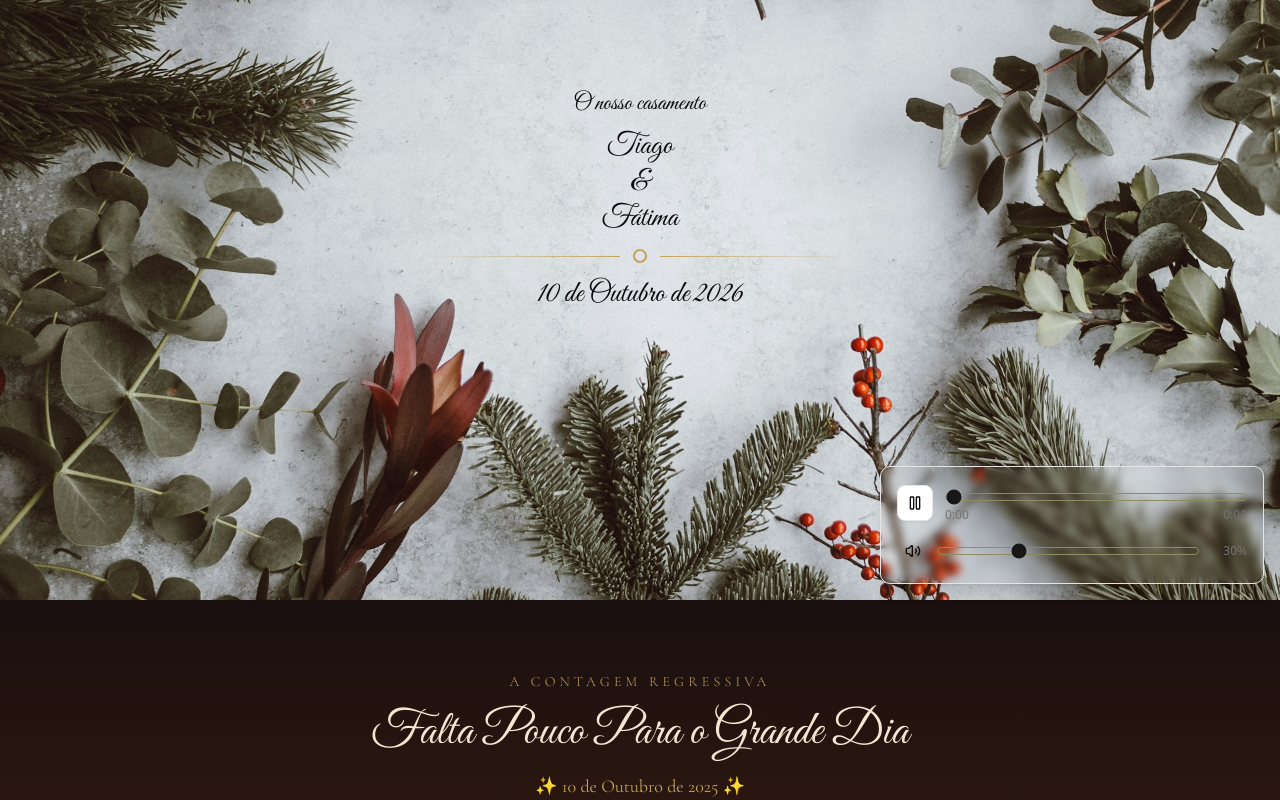
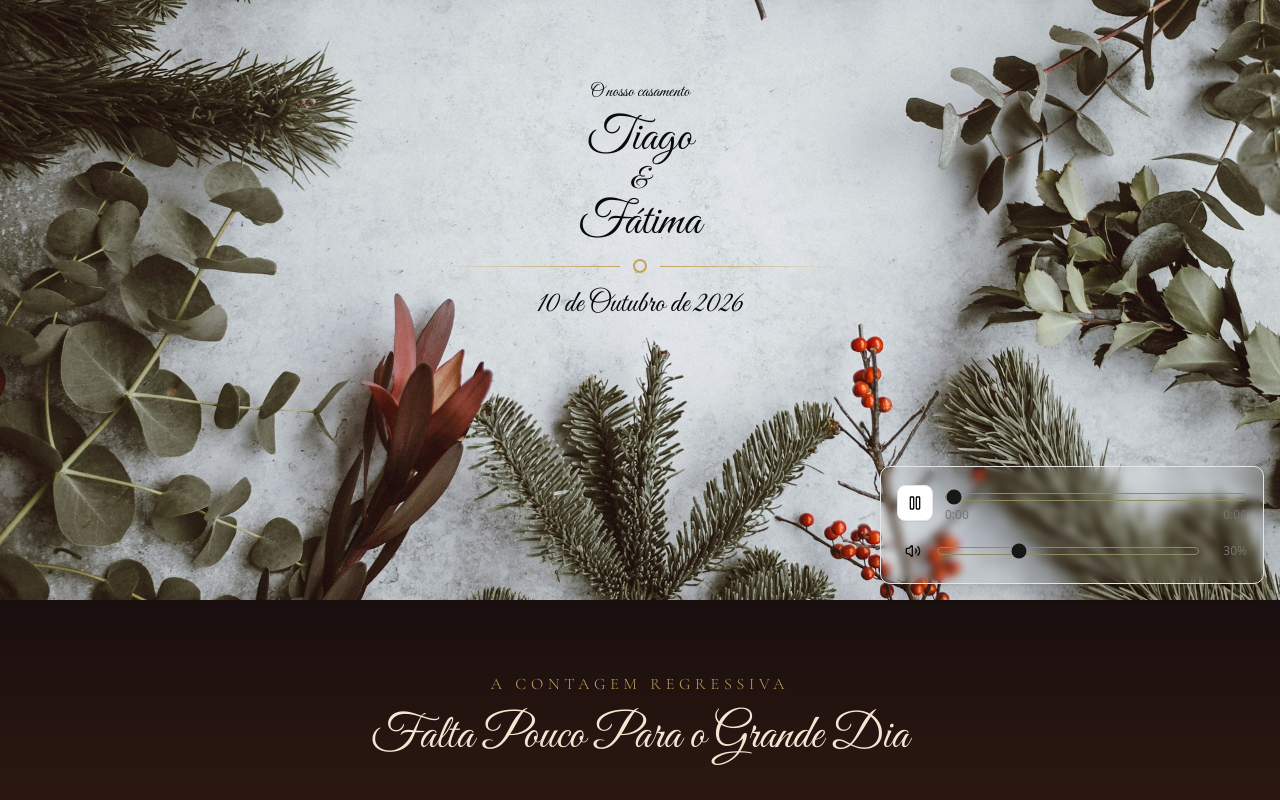
Before and after one commit to TiagoPimCosta/Wedding-Invitation, a Next.js app: page / in a window 1280 px wide. Shown: the part 200-1000 px from the top of the page. Built offline with nearby package versions, Linux system fonts and the light colour scheme.

Commit message:
refactor: minor text size changes

```diff
--- a/components/CountdownSection.tsx
+++ b/components/CountdownSection.tsx
@@ -48,8 +48,6 @@ const CountdownSection = () => {
       overlineClassname="text-[#c4a35a] tracking-[0.3em] uppercase font-light"
       title="Falta Pouco Para o Grande Dia"
       titleClassname="text-[#f5e6d3]"
-      subTitle="✨ 10 de Outubro de 2025 ✨"
-      subTitleClassname="text-[#c4a35a]"
     >
       {/* Countdown Grid */}
       <div
--- a/components/HeroSection.tsx
+++ b/components/HeroSection.tsx
@@ -6,11 +6,11 @@ const namesClassname = "text-center font-great-vibes";
 const HeroSection = () => {
   return (
     <section className="w-full h-screen flex flex-col justify-center items-center gap-2 bg-[url('/heroBackground.jpg')] bg-cover bg-center bg-no-repeat">
-      <p className={cn(namesClassname, "text-2xl")}>O nosso casamento</p>
+      <p className={cn(namesClassname, "text-lg")}>O nosso casamento</p>
       <div>
-        <h1 className={cn(namesClassname, "text-3xl")}>Tiago</h1>
+        <h1 className={cn(namesClassname, "text-5xl")}>Tiago</h1>
         <h2 className={cn(namesClassname, "text-3xl")}>&</h2>
-        <h1 className={cn(namesClassname, "text-3xl")}>Fátima</h1>
+        <h1 className={cn(namesClassname, "text-5xl")}>Fátima</h1>
       </div>
       <Separator className="w-3/4 sm:w-1/3" />
       <p className={cn(namesClassname, "text-3xl")}>10 de Outubro de 2026</p>
--- a/components/SectionWrapper.tsx
+++ b/components/SectionWrapper.tsx
@@ -46,13 +46,15 @@ const SectionWrapper = (props: SectionWrapperProps) => {
         )}
       >
         {overline && (
-          <p className={cn("text-sm", overlineClassname)}>{overline}</p>
+          <p className={cn("text-sm md:text-base", overlineClassname)}>
+            {overline}
+          </p>
         )}
         {title && (
           <p
             className={cn(
-              "font-great-vibes text-4xl md:text-5xl text-gold",
-              "text-5xl md:text-5xl",
+              "font-great-vibes text-gold",
+              "text-3xl md:text-5xl",
               titleClassname,
             )}
           >
@@ -61,7 +63,11 @@ const SectionWrapper = (props: SectionWrapperProps) => {
         )}
         {subTitle && (
           <p
-            className={cn("text-lg font-cormorant-garamond", subTitleClassname)}
+            className={cn(
+              "text-base md:text-lg",
+              "font-cormorant-garamond",
+              subTitleClassname,
+            )}
           >
             {subTitle}
           </p>
```
